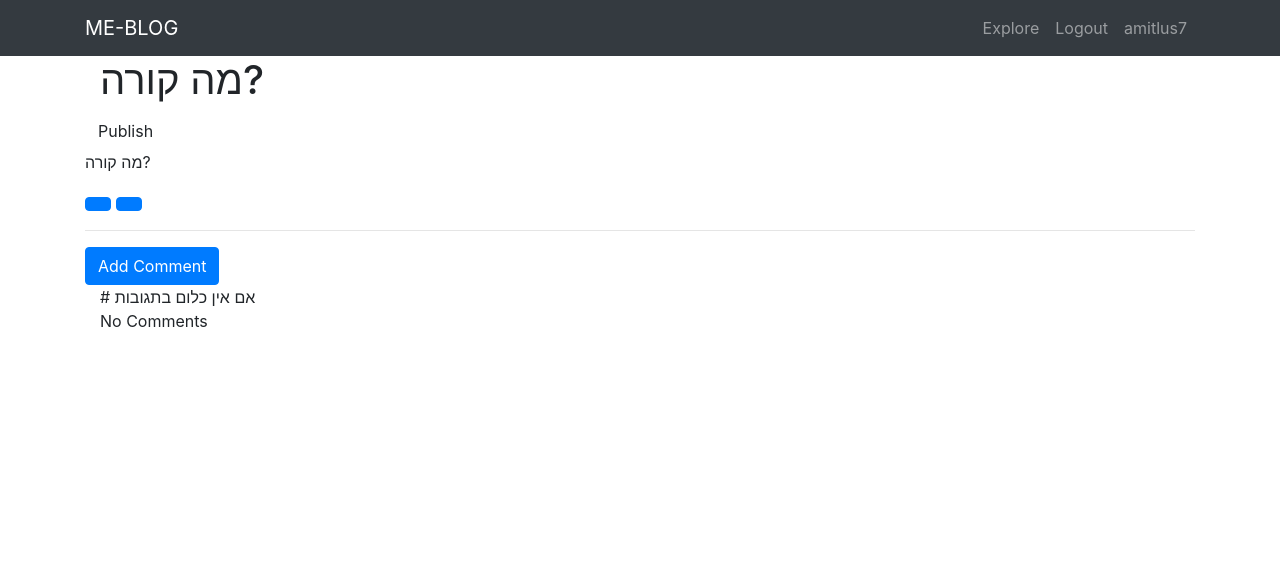
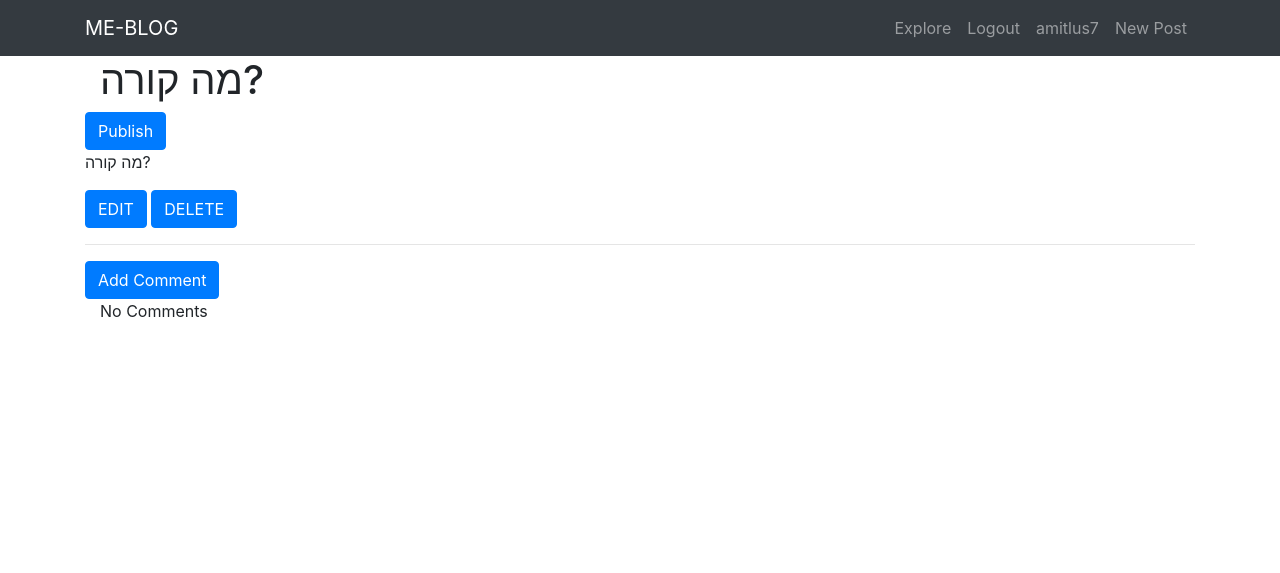
Before and after one commit to amitlus/MeBlogV2, a Django app: template me_blog/templates/TheApp/post_detail.html in a window 1280 px wide. Shown: the top 573 px of the page. Run offline with Django 3.2, Linux system fonts and the light colour scheme; the template is opened without the code that fills it: values that come from a table or form of the project are taken from there, others are empty; a user stored in the database is signed in; data comes from the database, SQL or seed files in the repository; both versions use the stored data as it was after the commit; parts of the project's set-up code (start-up, migrations or seed data) failed here and were passed over; some libraries are stand-ins or nearby versions.

Commit message:
onlylistleft

```diff
--- a/me_blog/TheApp/models.py
+++ b/me_blog/TheApp/models.py
@@ -6,7 +6,7 @@ from django.urls import reverse
 # Create your models here.
 class UserProfileInfo(models.Model):
     user = models.OneToOneField(User, models.PROTECT)
-# models.PROTECT is an on_delete value which protect the source model and if he is not existed or having a problem he raises an Error to alert us
+# mode ls.PROTECT is an on_delete value which protect the source model and if he is not existed or having a problem he raises an Error to alert us
 
     # additional
     portfolio_site = models.URLField(blank=True)
@@ -21,7 +21,7 @@ class Post(models.Model):
     #כדי שרק משתמשים רשומים יוכלו ליצור פוסט
     title = models.CharField(max_length=200)
     text = models.TextField()
-    create_date = models.DateTimeField(default=timezone.now())
+    create_date = models.DateTimeField(default=timezone.now)
     published_date = models.DateTimeField(blank=True, null=True) #יכול להיות בלנק אם עוד לא פרסמתי ויכול להיות נול אם אני לא רוצה לציין תאריך פרסום
 
     def publish(self):
@@ -34,7 +34,7 @@ class Post(models.Model):
         #בעתיד תהיה רשימת תגובות, ואם התגובה תהיה מאושרת ושווה לTrue אז נאשר אותה
 
     def get_absolute_url(self):
-        return reverse("post_detail", kwargs={'pk':self.pk})
+        return reverse("TheApp:post_detail", kwargs={'pk':self.pk})
         #פונקציה שאחרי שניצור פוסט או תגובה תעביר אותנו לדף מסוים
 
     def __str__(self):
@@ -45,7 +45,7 @@ class Comment(models.Model):
     post = models.ForeignKey(Post, related_name='comments', on_delete = models.PROTECT)
     author = models.CharField(max_length=200)
     text = models.TextField()
-    create_date = models.DateTimeField(default=timezone.now())
+    create_date = models.DateTimeField(default=timezone.now)
     approved_comment = models.BooleanField(default=False)
 
     def approve(self):
@@ -53,7 +53,7 @@ class Comment(models.Model):
         self.save()
 
     def get_absolute_url(self):
-        return reverse("post_list")
+        return reverse("TheApp:post_list")
         #פונקציה שאחרי שניצור פוסט או תגובה תעביר אותנו לדף מסוים
 
     def __str__(self):
--- a/me_blog/TheApp/urls.py
+++ b/me_blog/TheApp/urls.py
@@ -10,11 +10,9 @@ urlpatterns = [
     path('user_login', views.user_login, name='user_login'),
     path('post/<int:pk>/', views.PostDetailView.as_view(), name='post_detail'),
     path('post/new/', views.CreatePostView.as_view(), name='post_new'),
-    path('post/<int:pk>edit/',views.PostUpdateView.as_view(), name='post_edit'),
-    path('post/<int:pk>remove/', views.PostDeleteView.as_view(), name='post_remove'),
-    path('drafts/', views.DraftListView.as_view(), name='post_draft_list'),
+    path('post/<int:pk>/edit/',views.PostUpdateView.as_view(), name='post_edit'),
+    path('post/<int:pk>/remove/', views.PostDeleteView.as_view(), name='post_remove'),
     path('post/<int:pk>/comment/', views.add_comment_to_post, name='add_comment_to_post'),
-    path('comment/<int:pk>/approve', views.comment_approve, name='comment_approve'),
     path('comment/<int:pk>/remove', views.comment_remove, name='comment_remove'),
     path('post/<int:pk>/publish', views.post_publish, name='post_publish'),
     path('<str:user.username>/', views.PostListView.as_view(), name='post_list')
--- a/me_blog/templates/TheApp/base.html
+++ b/me_blog/templates/TheApp/base.html
@@ -41,6 +41,8 @@
             {% if user.is_authenticated %}
                       <li><a class= 'nav-link' href="{% url 'logout' %}">Logout</a></li>
                       <li><a class="nav-link" href="{% url 'TheApp:post_list' %}">{{ user.username }}</a></li>
+                      <li><a class="nav-link" href="{% url 'TheApp:post_new' %}">New Post</a></li>
+
                       {% else %}
                       <li><a class= 'nav-link' href="{% url 'TheApp:user_login' %}">Login</a></li>
                       {% endif %}
--- a/me_blog/templates/TheApp/comment_form.html
+++ b/me_blog/templates/TheApp/comment_form.html
@@ -5,7 +5,7 @@
   <form class="post-form"method="post">
     {% csrf_token %}
     {{ form.as_p }}
-    <button type="submit" class="sabe btn btn-default">Post Comment</button>
+    <button type="submit" class="btn btn-primary">Post Comment</button>
   </form>
 
   <!-- <script>var editor = new MediumEditor('.editable');</script>
--- a/me_blog/templates/TheApp/post_detail.html
+++ b/me_blog/templates/TheApp/post_detail.html
@@ -8,43 +8,35 @@
   {{ post.published_date }}
 </div>
 {% else %}
-<a class = "btn btn-default" href="{% url 'post_publish' pk=post.pk %}">Publish</a>
+<a class = "btn btn-primary" href="{% url 'TheApp:post_publish' pk=post.pk %}">Publish</a>
 {% endif %}
 
-<p class='postcontent'>{{ post.title|safe|linebreaksbr}}</p>
+<p class='postcontent'>{{ post.title}}</p>
 
 {% if user.is_authenticated %}
-  <a class='btn btn-primary' href="{% url 'post_edit' pk=post.pk %}">
-    <span class='glyphicon glyphicon-pencil'></span>
-  </a>
+  <a class='btn btn-primary' href="{% url 'TheApp:post_edit' pk=post.pk %}">EDIT</a>
 
-  <a class='btn btn-primary' href="{% url 'post_remove' pk=post.pk %}">
-    <span class='glyphicon glyphicon-remove'></span>
-  </a>
+  <a class='btn btn-primary' href="{% url 'TheApp:post_remove' pk=post.pk %}">DELETE</a>
 
 {% endif %}
 
 <hr>
-<a class='btn btn-primary btn-comment' href="{% url 'add_comment_to_post' pk=post.pk %}">Add Comment</a>
+<a class='btn btn-primary btn-comment' href="{% url 'TheApp:add_comment_to_post' pk=post.pk %}">Add Comment</a>
 
 <div class="container">
   {% for comment in post.comments.all %}
   <br>
-  {% if user.is_authenticated or comment.approved_comment %}
+  {% if user.is_authenticated %}
   {{comment.create_date}}
-  {% if not comment.approved_comment %}
-    <a class='btn btn-default' href="{% url 'comment_remove' pk=comment.pk %}">
-      <span class='glyphicon glyphicon-remove'></span>
-    </a>
-    <a class='btn btn-default' href="{% url 'comment_approve' pk=comment.pk %}">
-      <span class='glyphicon glyphicon-ok'></span>
-    </a>
-  {% endif %}
-
   <p>{{comment.text|safe|linebreaks}}</p>
   <p>Posted by: {{comment.author}}</p>
+  <br>
+
+    <a class='btn btn-primary' href="{% url 'TheApp:comment_remove' pk=comment.pk %}">Remove</a>
+
+
   {% endif %}
-  {% empty %} # אם אין כלום בתגובות
+  {% empty %}
   <p>No Comments</p>
   {% endfor %}
 
--- a/me_blog/templates/TheApp/post_form.html
+++ b/me_blog/templates/TheApp/post_form.html
@@ -5,9 +5,9 @@
 <form class="post-form" method="POST">
   {% csrf_token %}
   {{form.as_p}}
-  <button type="submit" class='save btn btn-default' name="button">Save</button>
+  <button type="submit" class='btn btn-primary' name="button">Save</button>
 </form>
 
 <!--<script>var editor = new MediumeEditor('.editable');</script>-->
-
+<!-- משויך לפי השם שלו לCreateView -->
 {% endblock %}
```
Also changed, not shown: me_blog/TheApp/views.py (+14 -24 lines), me_blog/templates/TheApp/post_draft_list.html (deleted, +0 -13 lines), me_blog/templates/TheApp/post_list.html (+10 -5 lines), me_blog/db.sqlite3.
